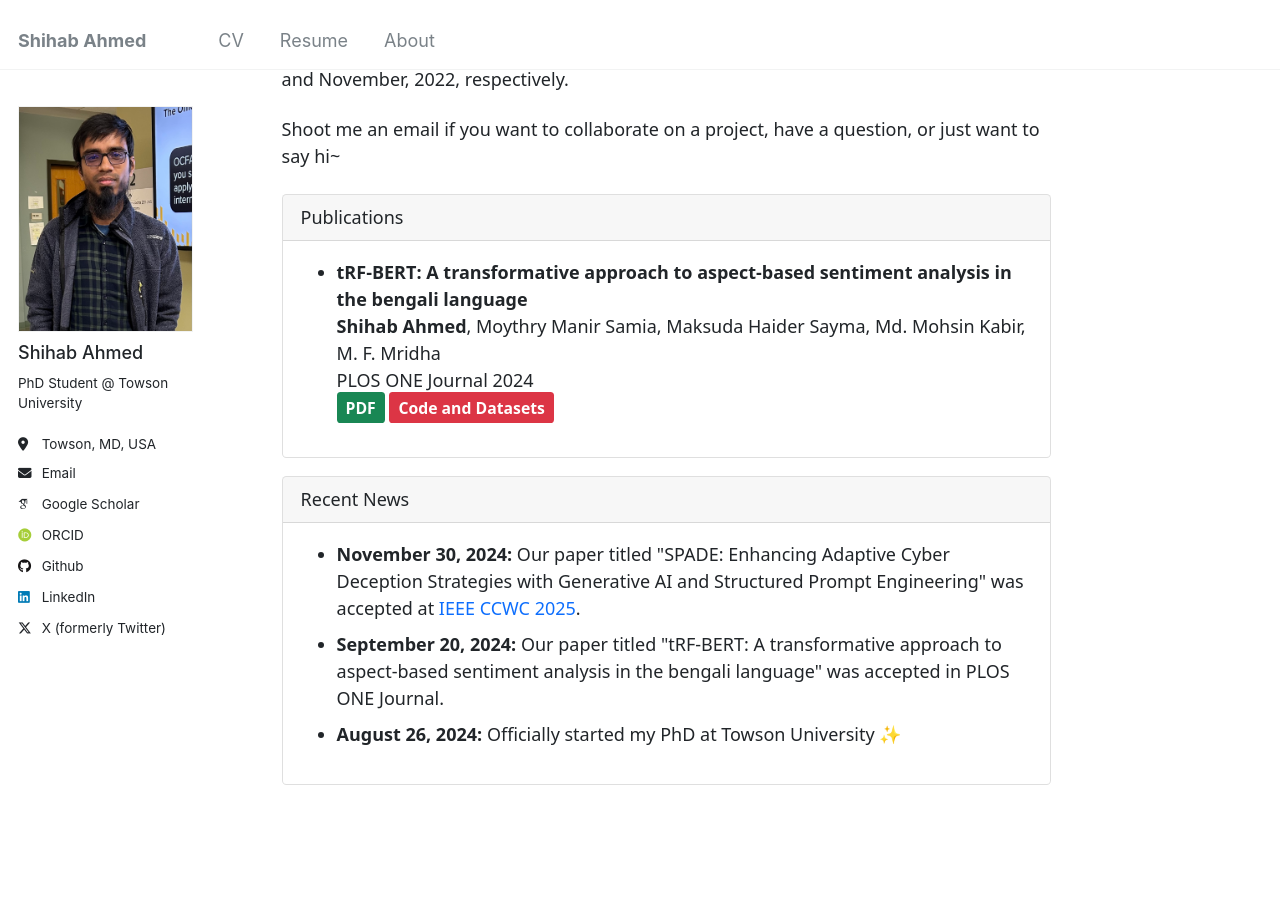
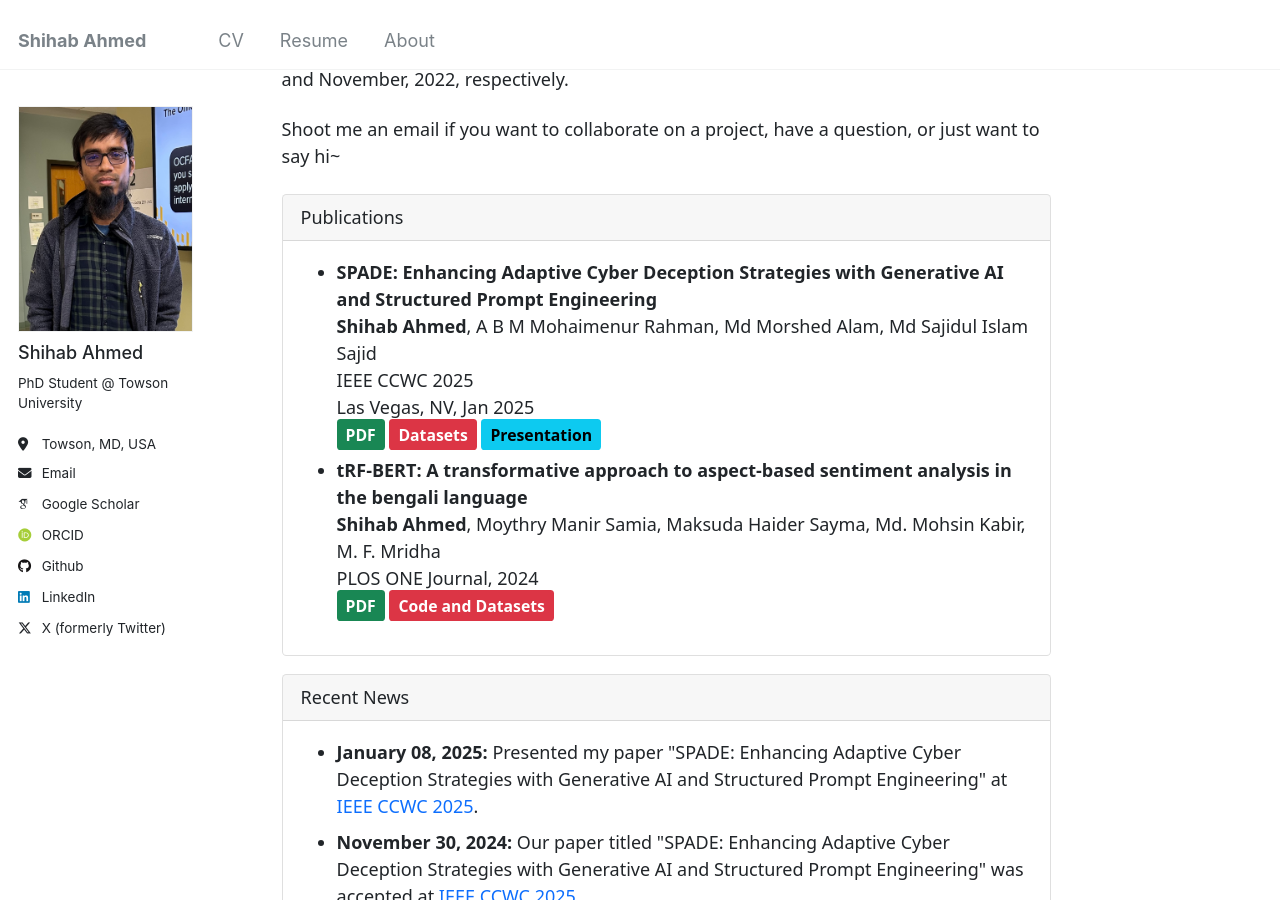
Before and after one commit to sahmed09/sahmed09.github.io, a Jekyll site: the page built from _pages/about.md, in a window 1280 px wide and 900 px high, scrolled down 211 px. Built offline with Jekyll 4.4.1, drawn with Linux system fonts in a browser that asks for light colours; some web fonts are replaced.

Commit message:
Update about.md

```diff
--- a/_pages/about.md
+++ b/_pages/about.md
@@ -26,13 +26,22 @@ redirect_from:
   </div>
   <div class="card-body">
     <ul>
-        <li>
-            <strong> tRF-BERT: A transformative approach to aspect-based sentiment analysis in the bengali language</strong><br>
-            <b>Shihab Ahmed</b>, Moythry Manir Samia, Maksuda Haider Sayma, Md. Mohsin Kabir, M. F. Mridha<br>
-            PLOS ONE Journal 2024<br>
-            <a href="https://journals.plos.org/plosone/article?id=10.1371/journal.pone.0308050" class="btn-sm btn-success text-decoration-none"><strong>PDF</strong></a>
-            <a href="#" class="btn-sm btn-danger text-decoration-none"><strong>Code and Datasets</strong></a>
-        </li>
+      <li>
+        <strong> SPADE: Enhancing Adaptive Cyber Deception Strategies with Generative AI and Structured Prompt Engineering</strong><br>
+        <b>Shihab Ahmed</b>, A B M Mohaimenur Rahman, Md Morshed Alam, Md Sajidul Islam Sajid<br>
+        IEEE CCWC 2025<br>
+        Las Vegas, NV, Jan 2025<br>
+        <a href="https://arxiv.org/pdf/2501.00940" class="btn-sm btn-success text-decoration-none"><strong>PDF</strong></a>
+        <a href="https://github.com/sajid36/spade-eval-genai" class="btn-sm btn-danger text-decoration-none"><strong>Datasets</strong></a>
+        <a href="#" class="btn-sm btn-info text-decoration-none"><strong>Presentation</strong></a>
+      </li>
+      <li>
+        <strong> tRF-BERT: A transformative approach to aspect-based sentiment analysis in the bengali language</strong><br>
+        <b>Shihab Ahmed</b>, Moythry Manir Samia, Maksuda Haider Sayma, Md. Mohsin Kabir, M. F. Mridha<br>
+        PLOS ONE Journal, 2024<br>
+        <a href="https://journals.plos.org/plosone/article?id=10.1371/journal.pone.0308050" class="btn-sm btn-success text-decoration-none"><strong>PDF</strong></a>
+        <a href="#" class="btn-sm btn-danger text-decoration-none"><strong>Code and Datasets</strong></a>
+      </li>
     </ul>
   </div>
 </div>
@@ -43,6 +52,9 @@ redirect_from:
   </div>
   <div class="card-body">
     <ul>
+      <li>
+        <span><strong>January 08, 2025: </strong></span> Presented my paper "SPADE: Enhancing Adaptive Cyber Deception Strategies with Generative AI and Structured Prompt Engineering" at <a href="https://ieee-ccwc.org/" style="text-decoration:none">IEEE CCWC 2025</a>.
+      </li>
       <li>
         <span><strong>November 30, 2024: </strong></span> Our paper titled "SPADE: Enhancing Adaptive Cyber Deception Strategies with Generative AI and Structured Prompt Engineering" was accepted at <a href="https://ieee-ccwc.org/" style="text-decoration:none">IEEE CCWC 2025</a>.
       </li>
```
